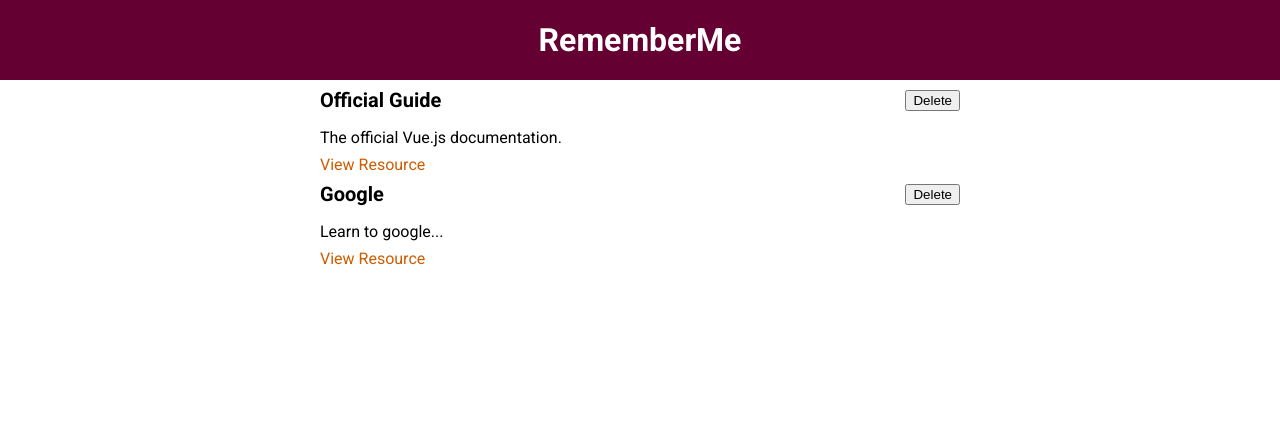
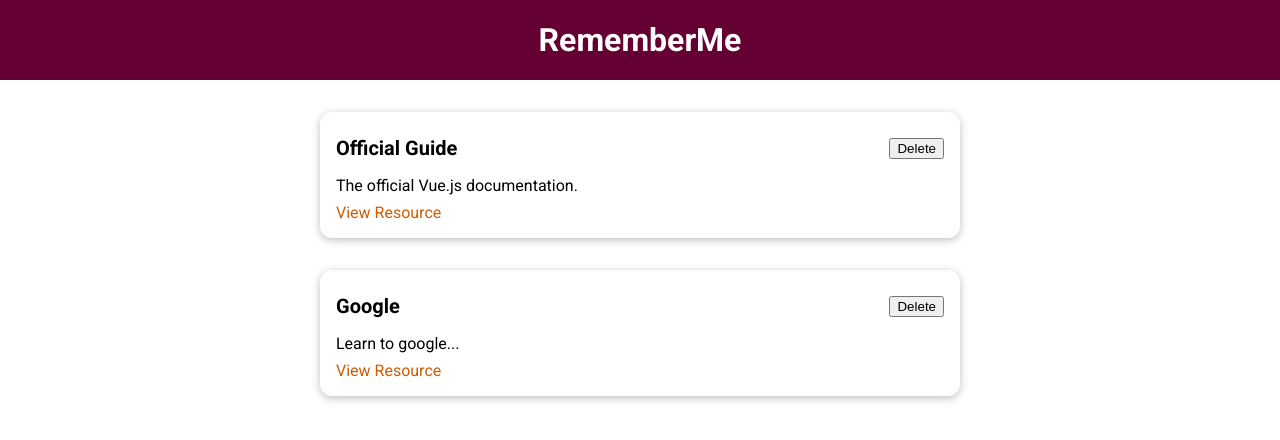
Before and after one commit to kacper-pietrzyk/the-learning-resources-app, a Vue app: page / in a window 1280 px wide. Shown: the top 440 px of the page. Built offline with nearby package versions, Linux system fonts and the light colour scheme.

Commit message:
add BaseCard component

```diff
--- /dev/null
+++ b/src/components/UI/BaseCard.vue
@@ -0,0 +1,15 @@
+<template>
+  <div>
+    <slot></slot>
+  </div>
+</template>
+
+<style scoped>
+div {
+  border-radius: 12px;
+  box-shadow: 0 2px 8px rgba(0, 0, 0, 0.26);
+  padding: 1rem;
+  margin: 2rem auto;
+  max-width: 40rem;
+}
+</style>
--- a/src/components/learning-resources/LearningResource.vue
+++ b/src/components/learning-resources/LearningResource.vue
@@ -1,15 +1,15 @@
 <template>
   <li>
-    <div>
+    <base-card>
       <header>
         <h3>{{ title }}</h3>
         <button>Delete</button>
       </header>
-    </div>
-    <p>{{ description }}</p>
-    <nav>
-      <a :href="link">View Resource</a>
-    </nav>
+      <p>{{ description }}</p>
+      <nav>
+        <a :href="link">View Resource</a>
+      </nav>
+    </base-card>
   </li>
 </template>
 
--- a/src/main.js
+++ b/src/main.js
@@ -1,4 +1,7 @@
 import { createApp } from 'vue';
 import App from './App.vue';
+import BaseCard from './components/UI/BaseCard.vue';
 
-createApp(App).mount('#app');
+const app = createApp(App);
+app.component('base-card', BaseCard);
+app.mount('#app');
```
